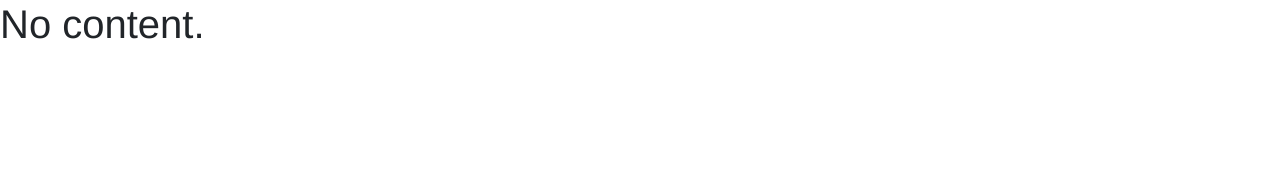
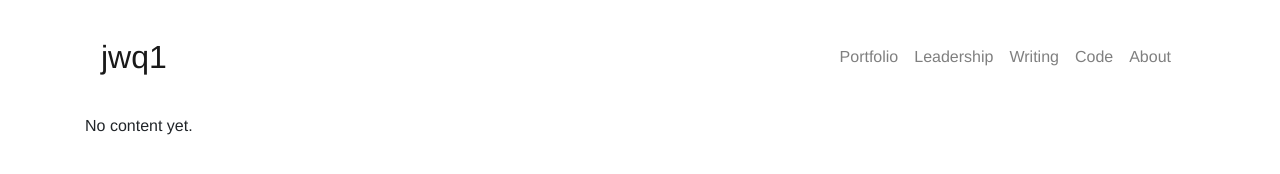
Before and after one commit to jwq1/johns-website, a website: page leadership.html in a window 1280 px wide. Drawn offline with nearby package versions, Linux system fonts and the light colour scheme.

Commit message:
Include navbar on all page. Link brand to homepage.

```diff
--- a/leadership.html
+++ b/leadership.html
@@ -1,3 +1,4 @@
+<!DOCTYPE html>
 <html lang="en">
   <head>
     <meta charset="utf-8">
@@ -6,8 +7,34 @@
     <!-- Use latest version of bootstrap -->
     <link rel="stylesheet" href="https://stackpath.bootstrapcdn.com/bootstrap/4.1.1/css/bootstrap.min.css" integrity="sha384-WskhaSGFgHYWDcbwN70/dfYBj47jz9qbsMId/iRN3ewGhXQFZCSftd1LZCfmhktB" crossorigin="anonymous">
     <link rel="stylesheet" type="text/css" href="styles/styles.css">
+
+    <title>Leadership</title>
+
   </head>
-  <body >
-    <h1>No content.</h1>
+  <body>
+    <header class="container">
+      <nav class="navbar navbar-expand-lg navbar-light">
+        <a class="navbar-brand" href="./index.html">jwq1</a>
+        <button class="navbar-toggler" type="button" data-toggle="collapse" data-target="#navbarNav" aria-controls="navbarNav" aria-expanded="false" aria-label="Toggle navigation">
+          <span class="navbar-toggler-icon"></span>
+        </button>
+        <div class="collapse navbar-collapse justify-content-end" id="navbarNav">
+          <div class="navbar-nav">
+              <a class="nav-item nav-link" href="https://www.johnwilliamquinn.com/">Portfolio</a>
+              <a class="nav-item nav-link" href="./leadership.html">Leadership</a>
+              <a class="nav-item nav-link" href="https://medium.com/@jwq1">Writing</a>
+              <a class="nav-item nav-link" href="https://github.com/jwq1">Code</a>
+              <a class="nav-item nav-link" href="./about.html">About</a>
+          </div>
+        </div>
+      </nav>
+    </header>
+    <section class="container">
+      <p>No content yet.</p>
+    </section>
+    <!-- Bootstrap requirements -->
+    <script src="https://code.jquery.com/jquery-3.3.1.slim.min.js" integrity="sha384-q8i/X+965DzO0rT7abK41JStQIAqVgRVzpbzo5smXKp4YfRvH+8abtTE1Pi6jizo" crossorigin="anonymous"></script>
+    <script src="https://cdnjs.cloudflare.com/ajax/libs/popper.js/1.14.3/umd/popper.min.js" integrity="sha384-ZMP7rVo3mIykV+2+9J3UJ46jBk0WLaUAdn689aCwoqbBJiSnjAK/l8WvCWPIPm49" crossorigin="anonymous"></script>
+    <script src="https://stackpath.bootstrapcdn.com/bootstrap/4.1.1/js/bootstrap.min.js" integrity="sha384-smHYKdLADwkXOn1EmN1qk/HfnUcbVRZyYmZ4qpPea6sjB/pTJ0euyQp0Mk8ck+5T" crossorigin="anonymous"></script>
   </body>
 </html>
```
Also changed, not shown: about.html (+29 -2 lines), index.html (+4 -5 lines).
